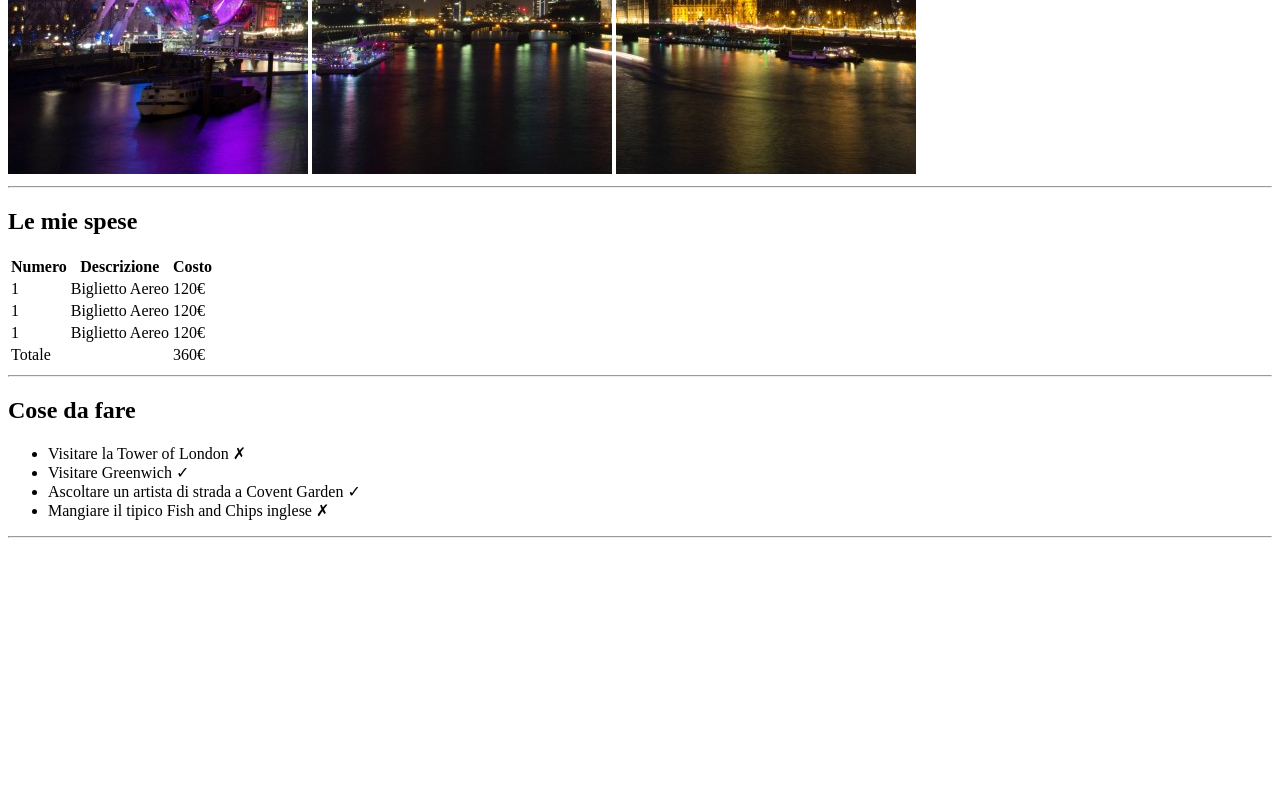
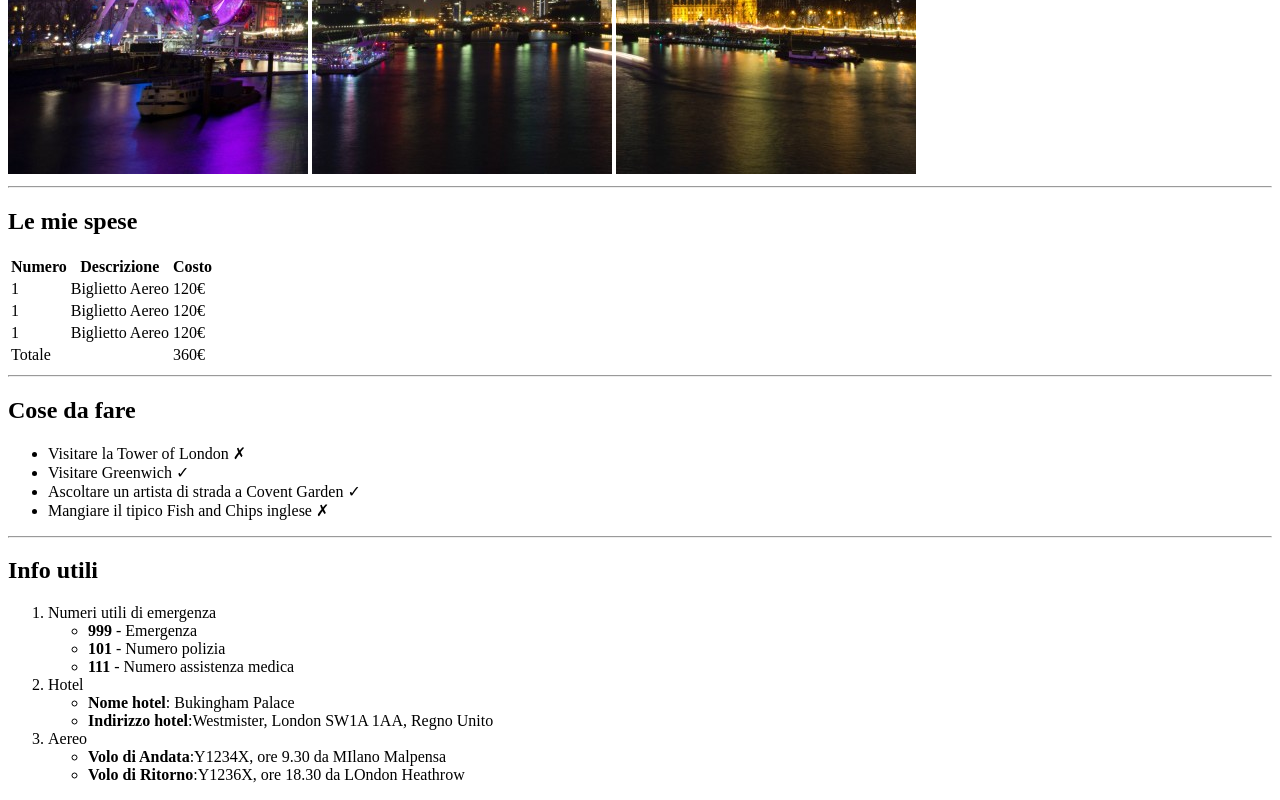
Before and after one commit to LucaFormica17/html-london-trip, a plain HTML site: page index.html in a window 1280 px wide. Shown: the part 506-1306 px from the top of the page. Before the commit the page ends 1052 px from the top, so only its background shows below. Drawn offline with Linux system fonts and the light colour scheme.

Commit message:
upload section 3

```diff
--- a/index.html
+++ b/index.html
@@ -73,6 +73,37 @@
         <hr>
     </section>
 
+    <!--section 3 text and ol-->
+    <section>
+        <!--text-->
+        <h2>Info utili</h2>
+        <!--3 unorder list in a order list-->
+        <ol>
+            <li>
+                Numeri utili di emergenza
+                <ul>
+                    <li><strong>999</strong> - Emergenza</li>
+                    <li><strong>101</strong> - Numero polizia</li>
+                    <li><strong>111</strong> - Numero assistenza medica</li>
+                </ul>
+            </li>
+            <li>
+                Hotel
+                <ul>
+                    <li><strong>Nome hotel</strong>: Bukingham Palace</li>
+                    <li><strong>Indirizzo hotel</strong>:Westmister, London SW1A 1AA, Regno Unito</li>
+                </ul>
+            </li>
+            <li>
+                Aereo
+                <ul>
+                    <li><strong>Volo di Andata</strong>:Y1234X, ore 9.30 da MIlano Malpensa</li>
+                    <li><strong>Volo di Ritorno</strong>:Y1236X, ore 18.30 da LOndon Heathrow</li>
+                </ul>
+            </li>
+        </ol>
+    </section>
+
 
     <!-- Footer -->
     <footer></footer>
```
